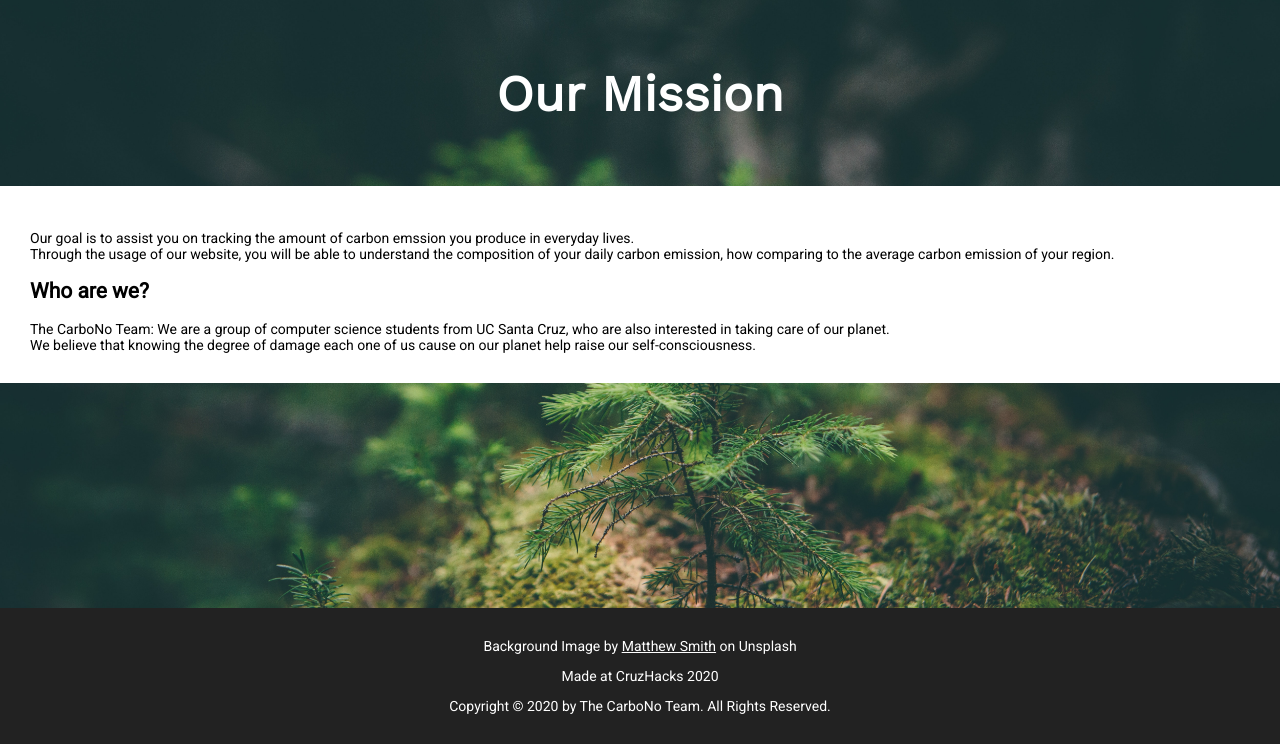
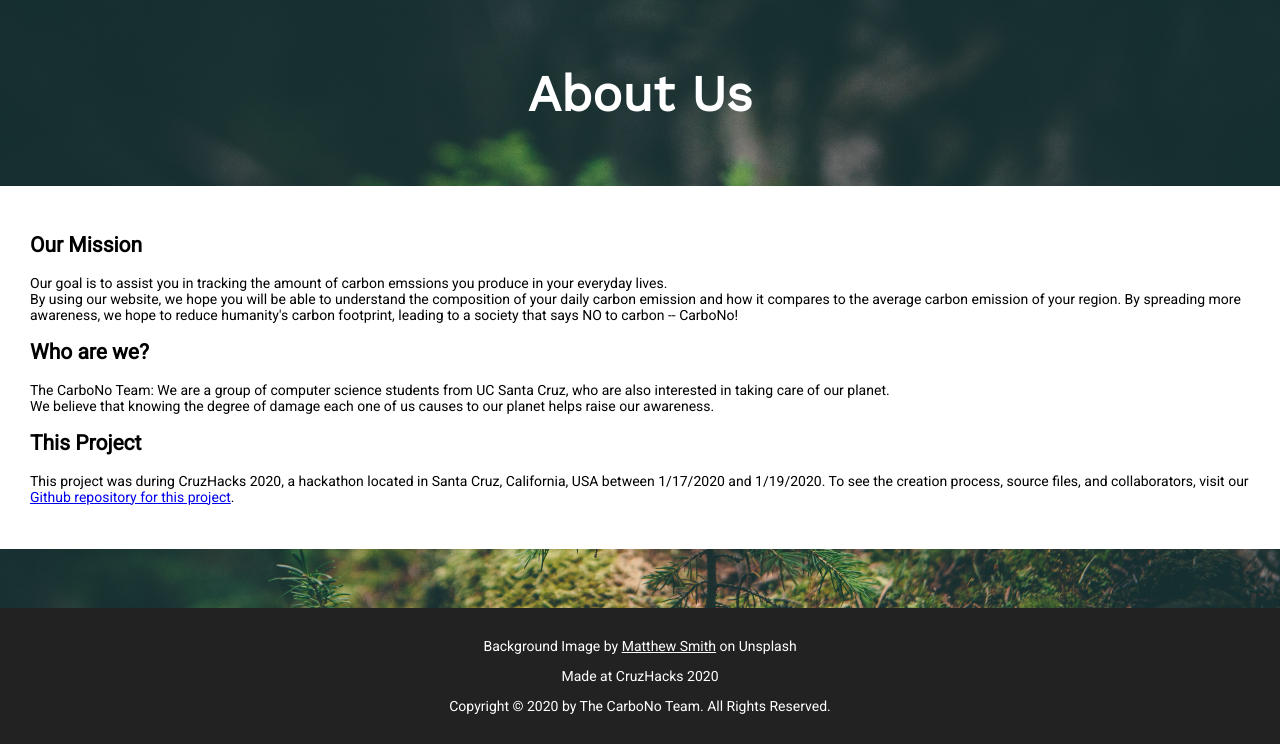
Before and after one commit to tonyma08/CarboNo, a Flask app: page /about in a window 1280 px wide. Shown: the part 56-800 px from the top of the page. Run offline with Flask 2, Linux system fonts and the light colour scheme.

Commit message:
Changed about page

```diff
--- a/templates/about.html
+++ b/templates/about.html
@@ -3,15 +3,21 @@
 {% endblock %}
 {% block content %}
 <div class="title">
-	<h1> Our Mission</h1>
+	<h1>About Us</h1>
 </div>
 <div class = "strip">
-		<p>Our goal is to assist you on tracking the amount of carbon emssion you produce
-		in everyday lives.<br> Through the usage of our website, you will be able to understand the composition of your daily carbon emission,
-how  comparing to the average carbon emission of your region. </p>
-		<h2>Who are we?</h2>
-		The CarboNo Team: We are a group of computer science students from UC Santa Cruz, who are also interested in taking care of our planet.<br>
-		We believe that knowing the degree of damage each one of us cause on our planet help raise our self-consciousness.
-
+	<h2>Our Mission</h2>
+	<p>Our goal is to assist you in tracking the amount of carbon emssions you produce
+	in your everyday lives.<br> By using our website, we hope you will be able to understand the composition of your daily carbon emission
+	 and how it compares to the average carbon emission of your region. By spreading more awareness, we hope to reduce humanity's carbon
+	footprint, leading to a society that says NO to carbon -- CarboNo!</p>
+	<h2>Who are we?</h2>
+	<p>The CarboNo Team: We are a group of computer science students from UC Santa Cruz, who are also interested in taking care of our planet.<br>
+	We believe that knowing the degree of damage each one of us causes to our planet helps raise our awareness.</p>
+	<h2>This Project</h2>
+	<p>This project was during CruzHacks 2020, a hackathon located in Santa Cruz, California, USA between 1/17/2020 and 1/19/2020. To
+		see the creation process, source files, and collaborators, visit our
+		<a href="https://github.com/tonyma08/CarboNo">Github repository for this project</a>.
+	</p>
 </div>
 {% endblock %}
```
